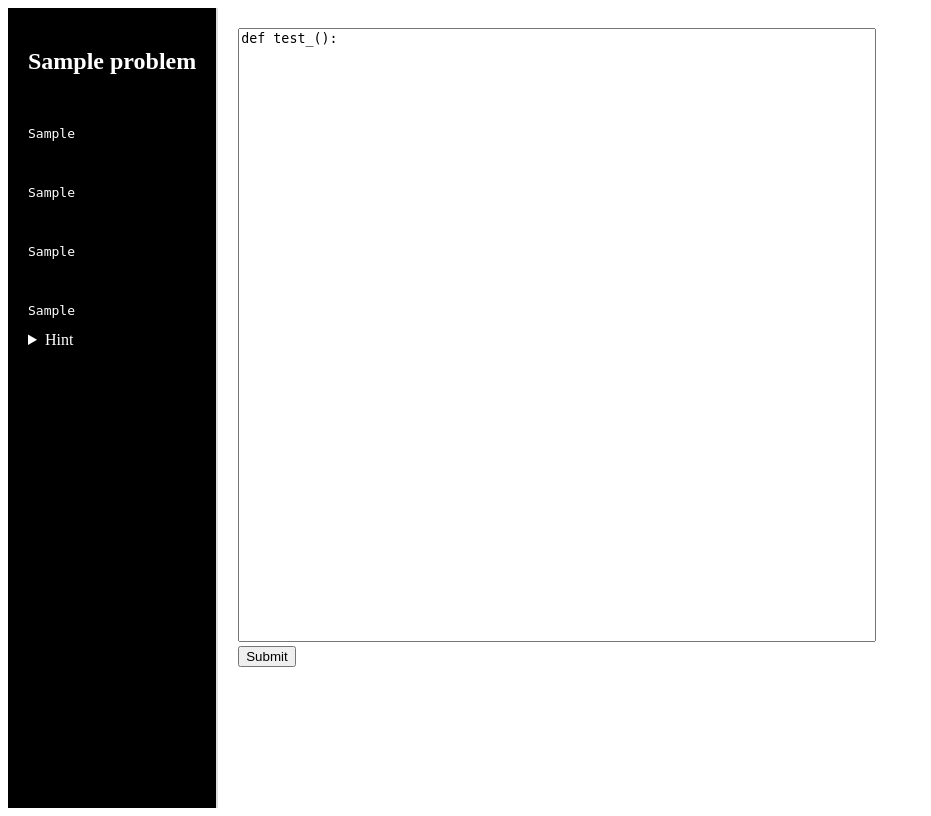
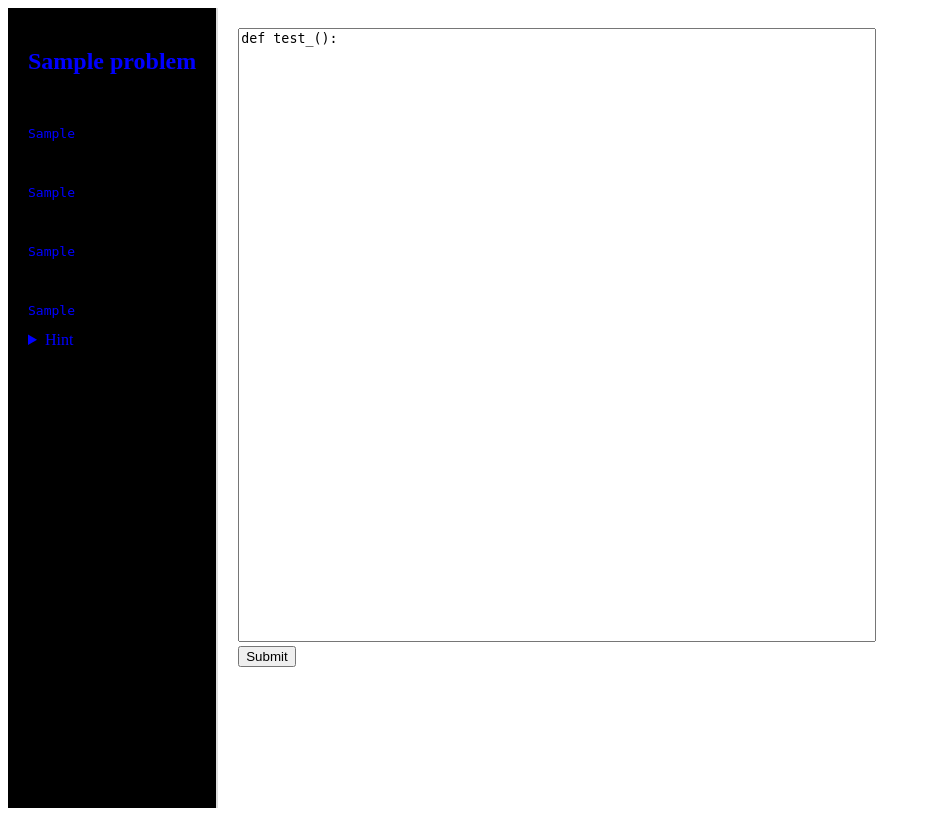
Before and after one commit to Azure2009/Code-Load-, a Flask app: page /case_problems/solving-page/1 in a window 1280 px wide. Shown: the whole page, without its empty margins (0-931 px from the left). Run offline with Flask 3, Linux system fonts and the light colour scheme; tables that the repository leaves empty hold one stand-in row (values such as "Sample post").

Commit message:
added minor frontend changes

```diff
--- a/app.py
+++ b/app.py
@@ -28,7 +28,7 @@ app.config['SQLALCHEMY_TRACK_MODIFICATIONS'] = False
 
 db = SQLAlchemy(app)
 
-# Uncomment if you want to try docker compose
+
 
 # def wait_for_db():
 #    while True:
--- a/static/css/main.css
+++ b/static/css/main.css
@@ -52,7 +52,7 @@
     overflow-y: auto;
     overflow-x: clip;
     background-color: black;
-    color: white;
+    color: blue;
 
 }
 
```
